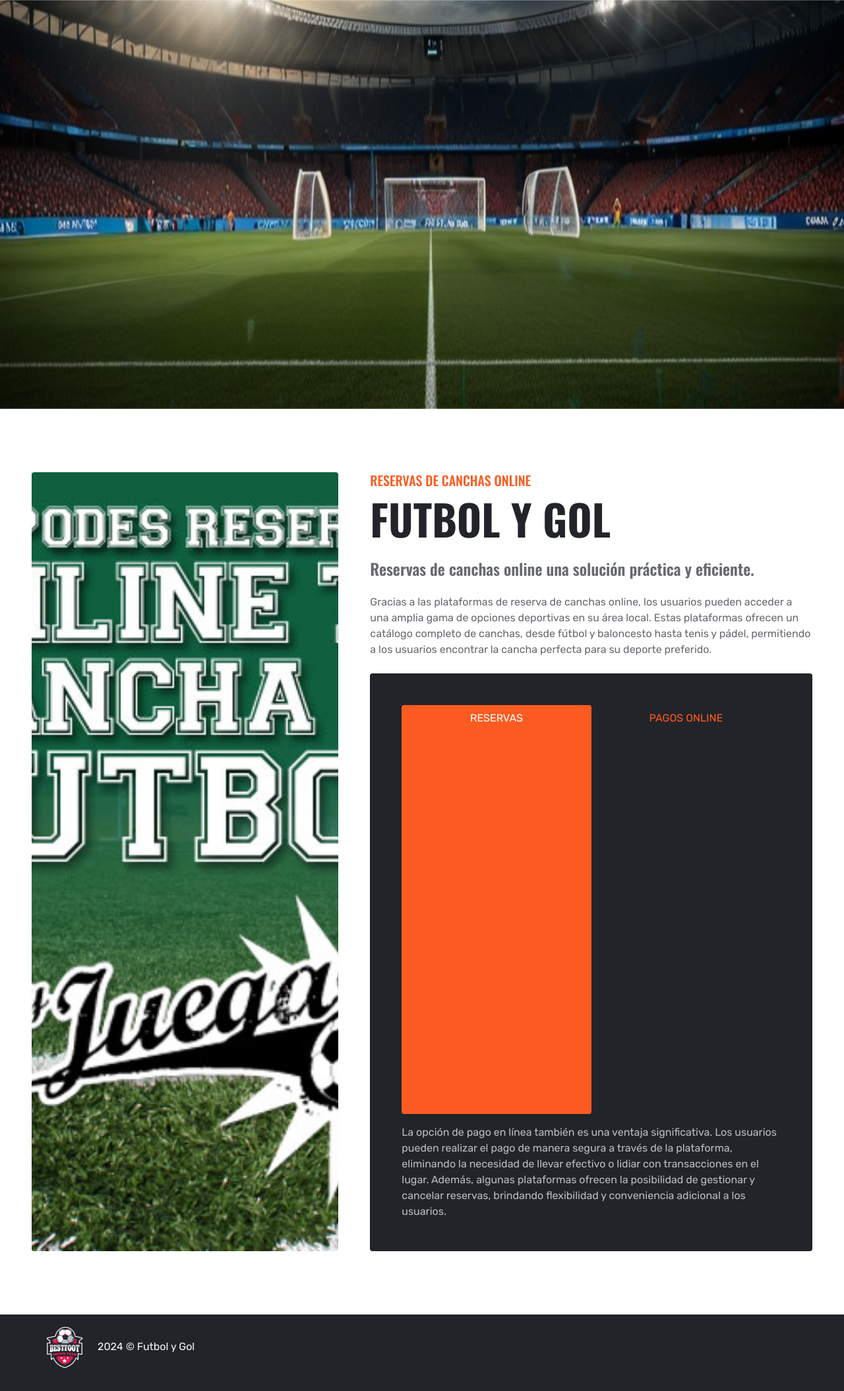
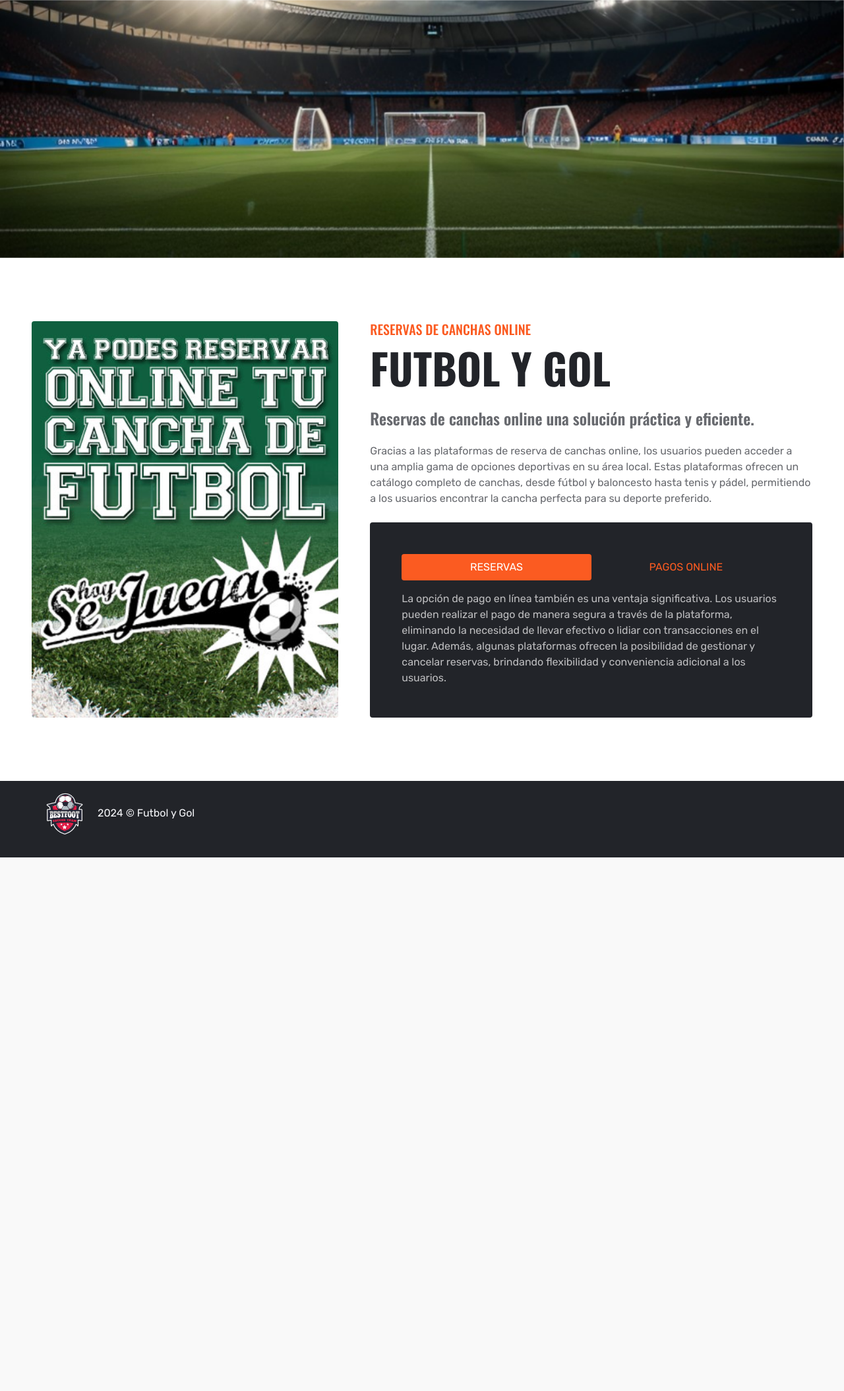
Before and after one commit to Petulio14/reservas, a Django app: template webapp/templates/index.html in a window 1280 px wide. Shown: the part 106-2215 px from the top of the page at 66% size. After the commit the page ends 1406 px from the top, so only its background shows below. Run offline with Django 3.2, Linux system fonts and the light colour scheme; the template is opened without the code that fills it, so the values that code supplies are empty; some libraries are stand-ins or nearby versions.

Commit message:
Update style.css

```diff
--- a/webapp/static/css/style.css
+++ b/webapp/static/css/style.css
@@ -219,7 +219,3 @@ h6,
         background: var(--primary);
     }
 }
-.w-100{
-    width: 1920px;
-    height: 620px
-}
```
